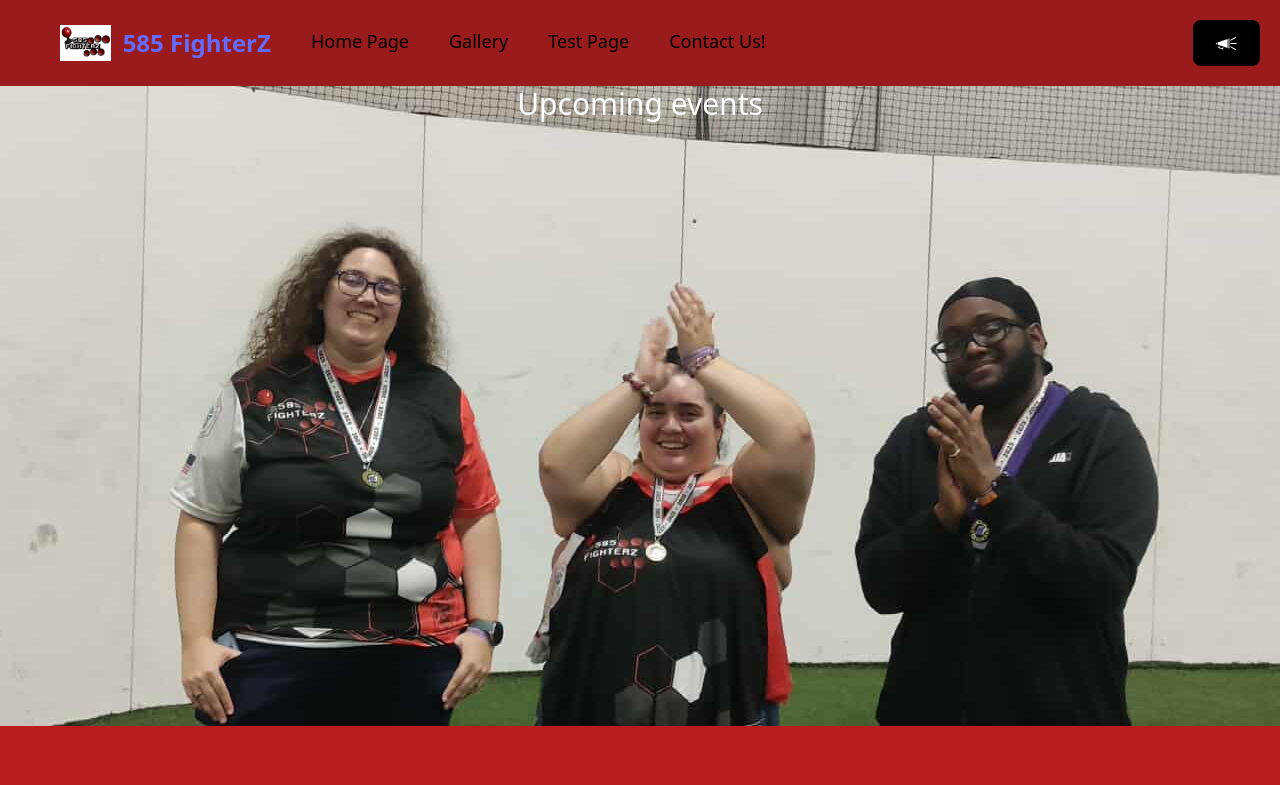
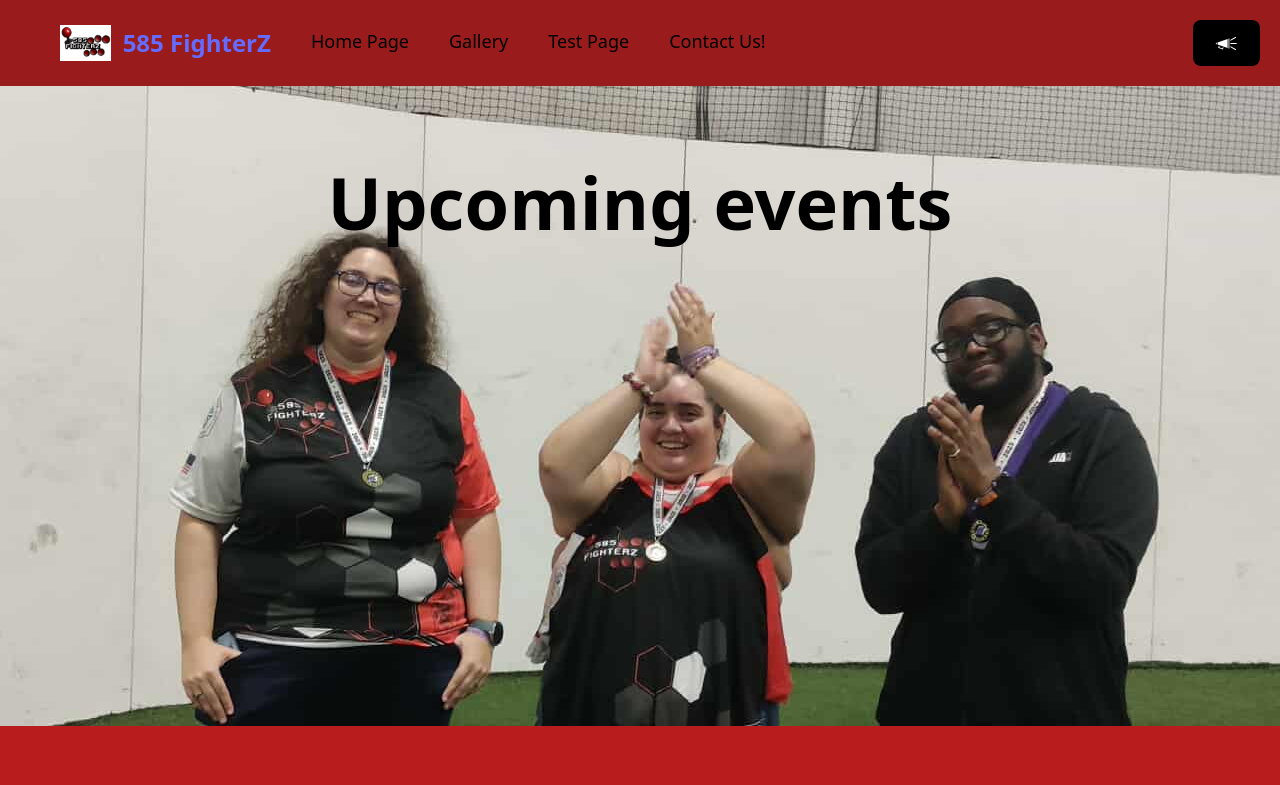
Before and after one commit to Perry512/585z, a React (Vite) app: page /585z/calendar in a window 1280 px wide. Shown: the top 785 px of the page. Built offline with nearby package versions, Linux system fonts and the light colour scheme; some icons are missing.

Commit message:
[FIX] Style: Moved Upcoming events text down for better visuals

```diff
--- a/src/pages/CalendarPage.tsx
+++ b/src/pages/CalendarPage.tsx
@@ -7,7 +7,11 @@ export default function CalendarPage() {
     return (
         <Layout>
             <div className="min-h-[90vh]">
-                <div className='min-h-[80vh] text-3xl bg-[center_top_-10rem]' style={{ backgroundImage: `url(${gal4})`}} > Upcoming events </div>
+                <div className='min-h-[80vh] text-3xl bg-[center_top_-10rem]' style={{ backgroundImage: `url(${gal4})`}} >
+                    <div className="translate-y-10">
+                        <span className="text-7xl font-bold text-black">Upcoming events</span>
+                    </div>
+                </div>
                 {/* Links to signups */}
                 <div className="min-h-[15vh] bg-red-700 flex flex-col sm:flex-row justify-evenly items-center gap-5">
                     <div
```
